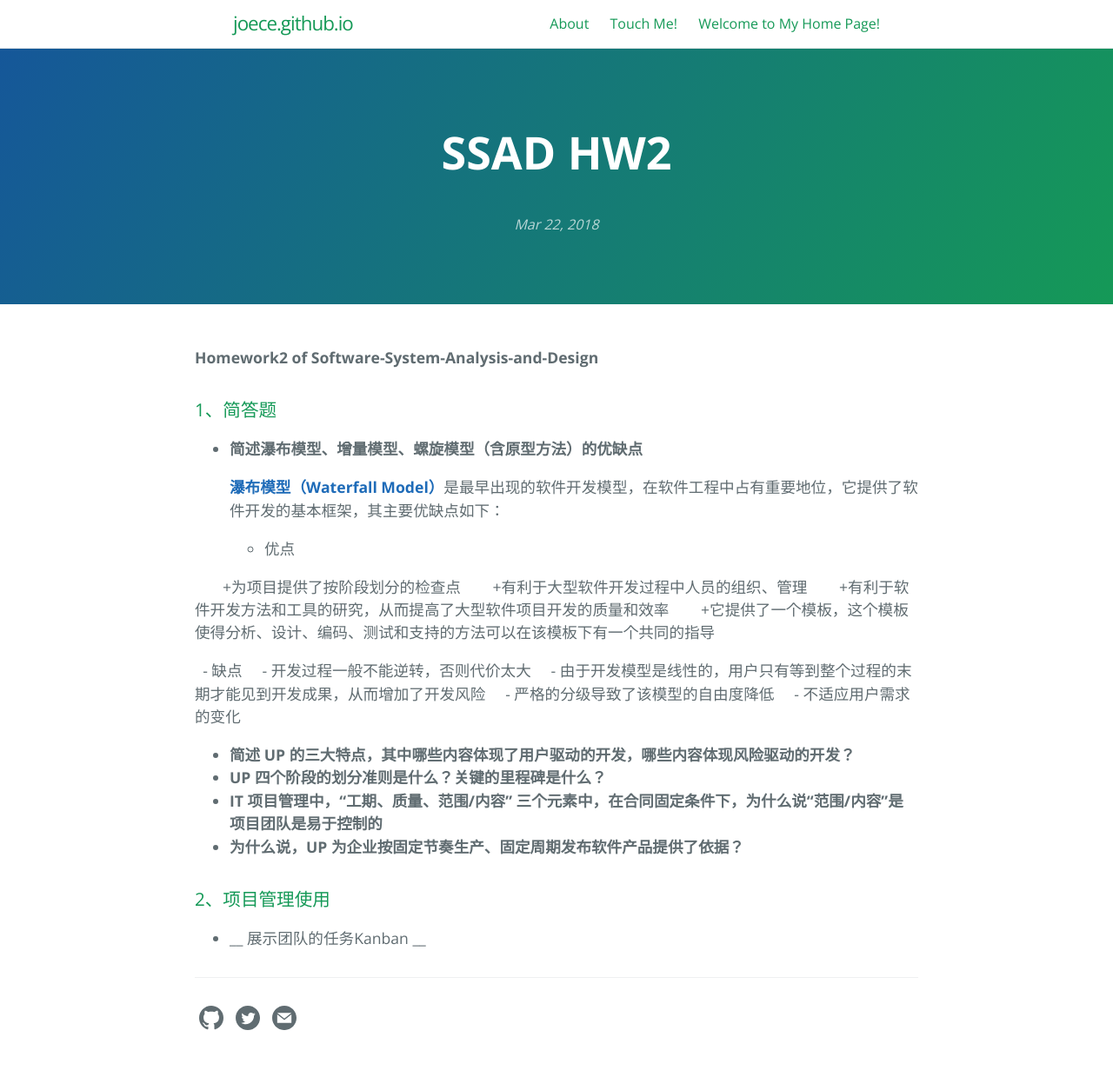
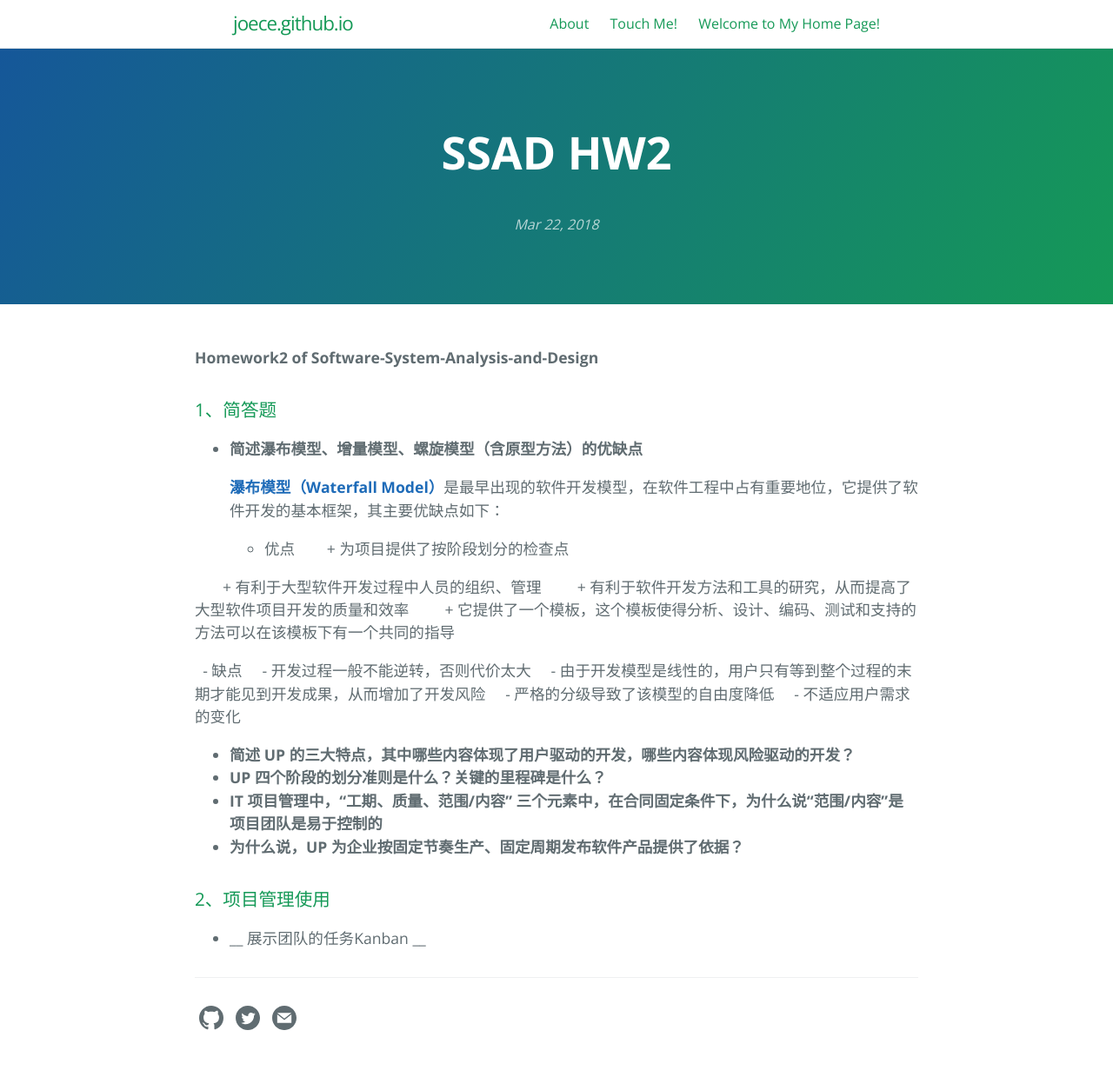
Before and after one commit to joece/joece.github.io, a Jekyll site: the page built from _posts/2018-03-22-SSAD-HW2.md, in a window 1280 px wide. Shown: the whole page at 87% size. Built offline with Jekyll 4.4.1, drawn with Linux system fonts in a browser that asks for light colours.

```diff
--- a/_posts/2018-03-22-SSAD-HW2.md
+++ b/_posts/2018-03-22-SSAD-HW2.md
@@ -9,11 +9,13 @@ title: "SSAD HW2"
 
     [__瀑布模型（Waterfall Model）__](https://en.wikipedia.org/wiki/Waterfall_model)是最早出现的软件开发模型，在软件工程中占有重要地位，它提供了软件开发的基本框架，其主要优缺点如下：
     - 优点
+        + 为项目提供了按阶段划分的检查点
 
-        +为项目提供了按阶段划分的检查点
-        +有利于大型软件开发过程中人员的组织、管理
-        +有利于软件开发方法和工具的研究，从而提高了大型软件项目开发的质量和效率
-        +它提供了一个模板，这个模板使得分析、设计、编码、测试和支持的方法可以在该模板下有一个共同的指导
+        + 有利于大型软件开发过程中人员的组织、管理
+
+        + 有利于软件开发方法和工具的研究，从而提高了大型软件项目开发的质量和效率
+
+        + 它提供了一个模板，这个模板使得分析、设计、编码、测试和支持的方法可以在该模板下有一个共同的指导
 
     - 缺点
         - 开发过程一般不能逆转，否则代价太大
```
